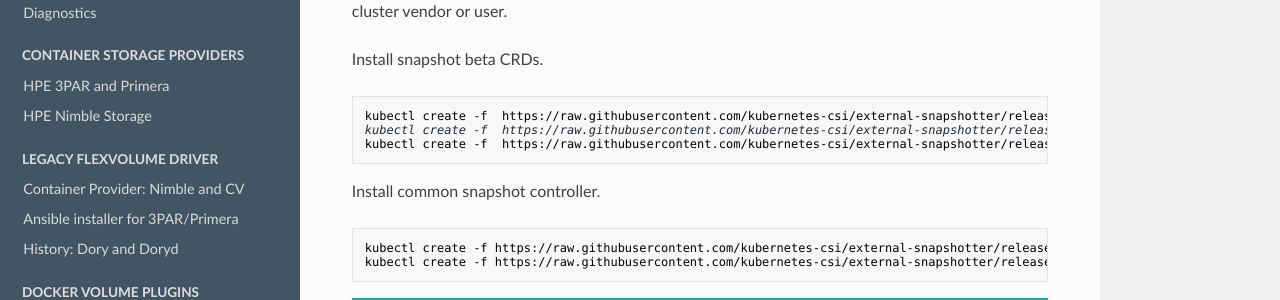
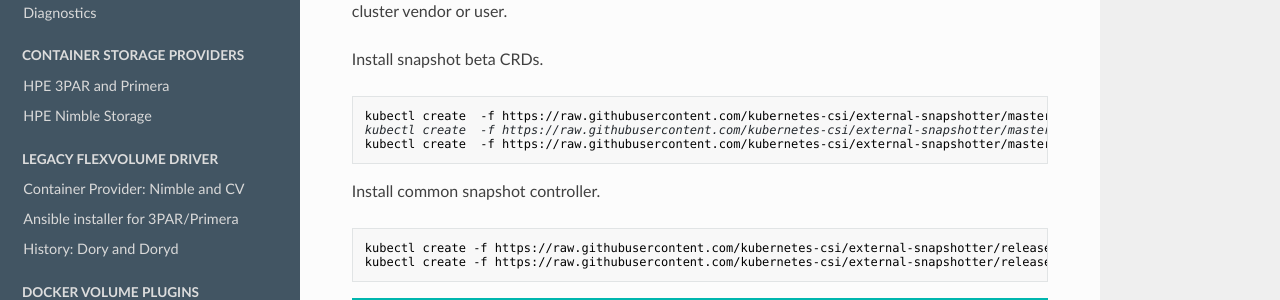
Before and after one commit to hpe-storage/scod, an MkDocs documentation site: the page built from docs/csi_driver/using.md, in a window 1280 px wide and 900 px high, scrolled down 1684 px. Shown: the part 151-451 px from the top of the window. Built offline with MkDocs 1.6.1, drawn with Linux system fonts in a browser that asks for light colours; nearby versions of some CDN libraries; some of the changed lines change nothing that is shown; some of the changed text lies outside the part shown.

Commit message:
csi: update snapshotter references (#49)
-  URL for snapshot CRDs have changed and current one is broken
-  add additional secret params for ListSnapshots

Signed-off-by: Raunak <raunak.kumar@hpe.com>

````diff
--- a/docs/csi_driver/using.md
+++ b/docs/csi_driver/using.md
@@ -35,9 +35,9 @@
 Install snapshot beta CRDs.
 
 ```markdown
-kubectl create -f  https://raw.githubusercontent.com/kubernetes-csi/external-snapshotter/release-2.0/config/crd/snapshot.storage.k8s.io_volumesnapshotclasses.yaml
-kubectl create -f  https://raw.githubusercontent.com/kubernetes-csi/external-snapshotter/release-2.0/config/crd/snapshot.storage.k8s.io_volumesnapshotcontents.yaml
-kubectl create -f  https://raw.githubusercontent.com/kubernetes-csi/external-snapshotter/release-2.0/config/crd/snapshot.storage.k8s.io_volumesnapshots.yaml
+kubectl create  -f https://raw.githubusercontent.com/kubernetes-csi/external-snapshotter/master/client/config/crd/snapshot.storage.k8s.io_volumesnapshotclasses.yaml
+kubectl create  -f https://raw.githubusercontent.com/kubernetes-csi/external-snapshotter/master/client/config/crd/snapshot.storage.k8s.io_volumesnapshotcontents.yaml
+kubectl create  -f https://raw.githubusercontent.com/kubernetes-csi/external-snapshotter/master/client/config/crd/snapshot.storage.k8s.io_volumesnapshots.yaml
 ```
 
 Install common snapshot controller.
@@ -422,6 +422,8 @@
   description: "Snapshot created by the HPE CSI Driver"
   csi.storage.k8s.io/snapshotter-secret-name: hpe-backend
   csi.storage.k8s.io/snapshotter-secret-namespace: kube-system
+  csi.storage.k8s.io/snapshotter-list-secret-name: hpe-backend
+  csi.storage.k8s.io/snapshotter-list-secret-namespace: kube-system
 ```
 
 Create a `VolumeSnapshot`. This will create a new snapshot of the volume.
````
